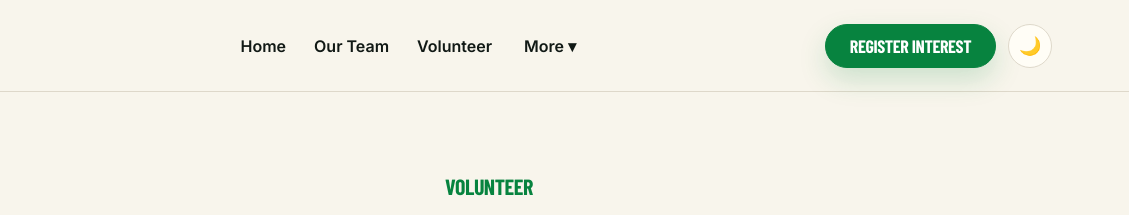
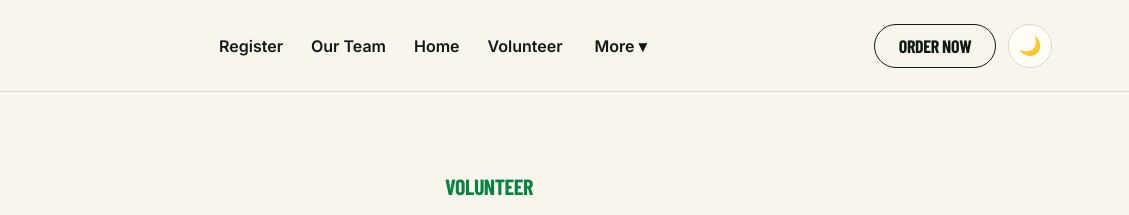
Before and after one commit to DavidWorkGitHub/biaboxtemp, a plain HTML site: page volunteer.html in a window 1280 px wide. Shown: the top 215 px of the page, 151-1280 px from the left. Drawn offline with nearby package versions, Linux system fonts and the light colour scheme; a web font is replaced by a local one.

Commit message:
Add files via upload

```diff
--- a/style.css
+++ b/style.css
@@ -3123,3 +3123,23 @@ body.dark-mode .header-btn{
   object-fit:contain;
   display:block;
 }
+
+
+/* v31: final nav order */
+.site-header{
+  display:grid !important;
+  grid-template-columns:auto 1fr auto;
+  align-items:center;
+  gap:24px;
+}
+
+.nav-links{
+  justify-content:center !important;
+}
+
+.header-actions{
+  justify-content:flex-end;
+}
+
+/* v32 image reliability */
+img{max-width:100%}.team-photo,.boxes-media-grid img,.gallery-grid img,.insta-grid img,.image-hero img,.hero-photo img,.wide-img{background:#fffdf6}.logo-track img,.sponsor-grid article img{background:#fffdf6!important;object-fit:contain!important;display:block!important}.brand img,.footer-logo img{background:#fff8d8!important;object-fit:cover!important}
--- a/volunteer.html
+++ b/volunteer.html
@@ -18,8 +18,9 @@
   </a>
 
   <nav class="nav-links">
+    <a href="register.html">Register</a>
+    <a href="team.html">Our Team</a>
     <a href="index.html">Home</a>
-    <a href="team.html">Our Team</a>
     <a href="volunteer.html">Volunteer</a>
     <div class="dropdown">
       <button>More ▾</button>
@@ -35,7 +36,7 @@
   </nav>
 
   <div class="header-actions">
-    <a class="header-btn register-interest-btn" href="https://docs.google.com/forms/d/e/1FAIpQLSfasFMHQNI3cz_d2OcYfVOYzv85x07Gq0CJ25j6VZsCd356kA/viewform" target="_blank" rel="noopener">Register Interest</a>
+    <a class="header-btn" href="boxes.html">Order Now</a>
     <button class="theme-toggle" aria-label="Toggle dark mode">🌙</button>
   </div>
 </header>
@@ -56,7 +57,7 @@
   <section class="faq-list">
     <h2>Volunteer FAQ</h2>
     <details open><summary>Do I need experience?</summary><p>No. Training and guidance can be provided before you start.</p></details>
-    <details><summary>Do you have to be a TU Dublin student to volunteer?</summary><p>Yes. Bia Box is a student led project and welcomes student volunteers.</p></details>
+    <details><summary>Can TU Dublin students volunteer?</summary><p>Yes. Bia Box is a student-led project and welcomes student volunteers.</p></details>
     <details><summary>What do volunteers do?</summary><p>Volunteers help with sorting, packing, quality control, and preparing boxes.</p></details>
     <details><summary>Can volunteering count towards hours?</summary><p>Yes, volunteering may help with student volunteer hour requirements depending on your course or programme.</p></details>
   </section>
@@ -91,7 +92,9 @@
         <a href="mailto:biabox.ireland@gmail.com" aria-label="Email"><img src="assets/gmail.png" alt="Email"></a>
         <a href="https://www.instagram.com/bia.box_/" target="_blank" rel="noopener" aria-label="Instagram"><img src="assets/instagram.png" alt="Instagram"></a>
         <a href="https://www.linkedin.com/company/biabox/posts/?feedView=all" target="_blank" rel="noopener" aria-label="LinkedIn"><img src="assets/linkedin.png" alt="LinkedIn"></a>
-      </div>
+
+          <a href="https://www.facebook.com/profile.php?id=61590510035499" target="_blank" rel="noopener"><img src="assets/facebook.png" alt="Facebook"></a>
+        </div>
     </div>
 
     <div>
```
Also changed, not shown: boxes.html (+4 -4 lines), contact.html (+2 -1 lines), faq.html (+2 -1 lines), foodcloud.html (+2 -1 lines), index.html (+2 -1 lines), journey.html (+2 -1 lines), partners.html (+2 -1 lines), register.html (+2 -1 lines), team.html (+2 -1 lines).
